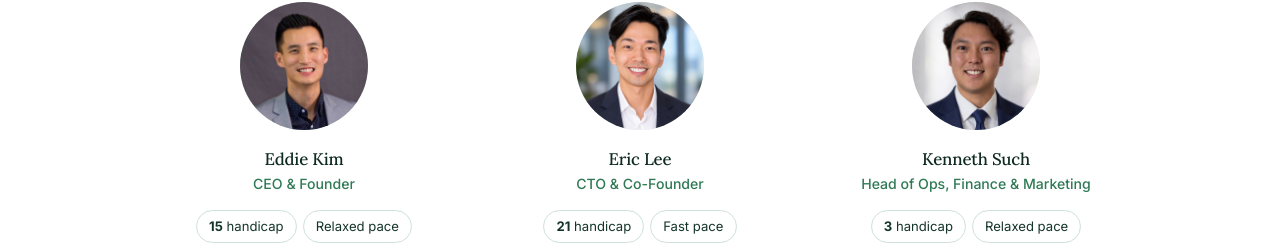
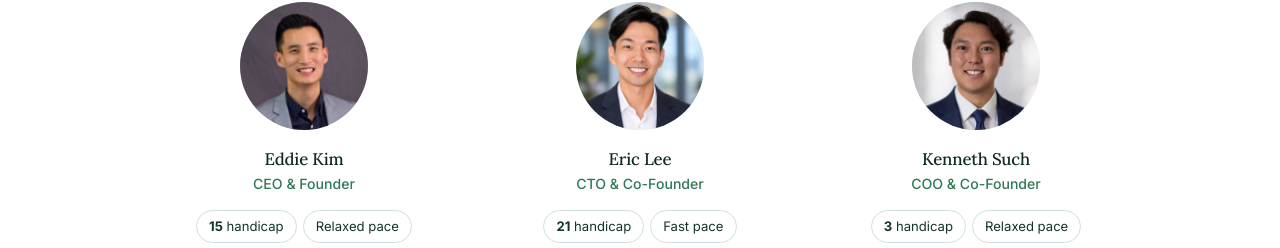
Before and after one commit to erictaelee/pairway-web, a website built with Vite: page index.html in a window 1280 px wide. Shown: the part 4377-4625 px from the top of the page. Built offline with nearby package versions, Linux system fonts and the light colour scheme.

Commit message:
Update title

```diff
--- a/index.html
+++ b/index.html
@@ -531,7 +531,7 @@
                 <span class="avatar-initials" aria-hidden="true">KS</span>
               </div>
               <h3>Kenneth Such</h3>
-              <p class="team-role">Head of Ops, Finance &amp; Marketing</p>
+              <p class="team-role">COO &amp; Co-Founder</p>
               <ul class="team-game" aria-label="Golf profile">
                 <li><b>3</b> handicap</li>
                 <li>Relaxed pace</li>
```
